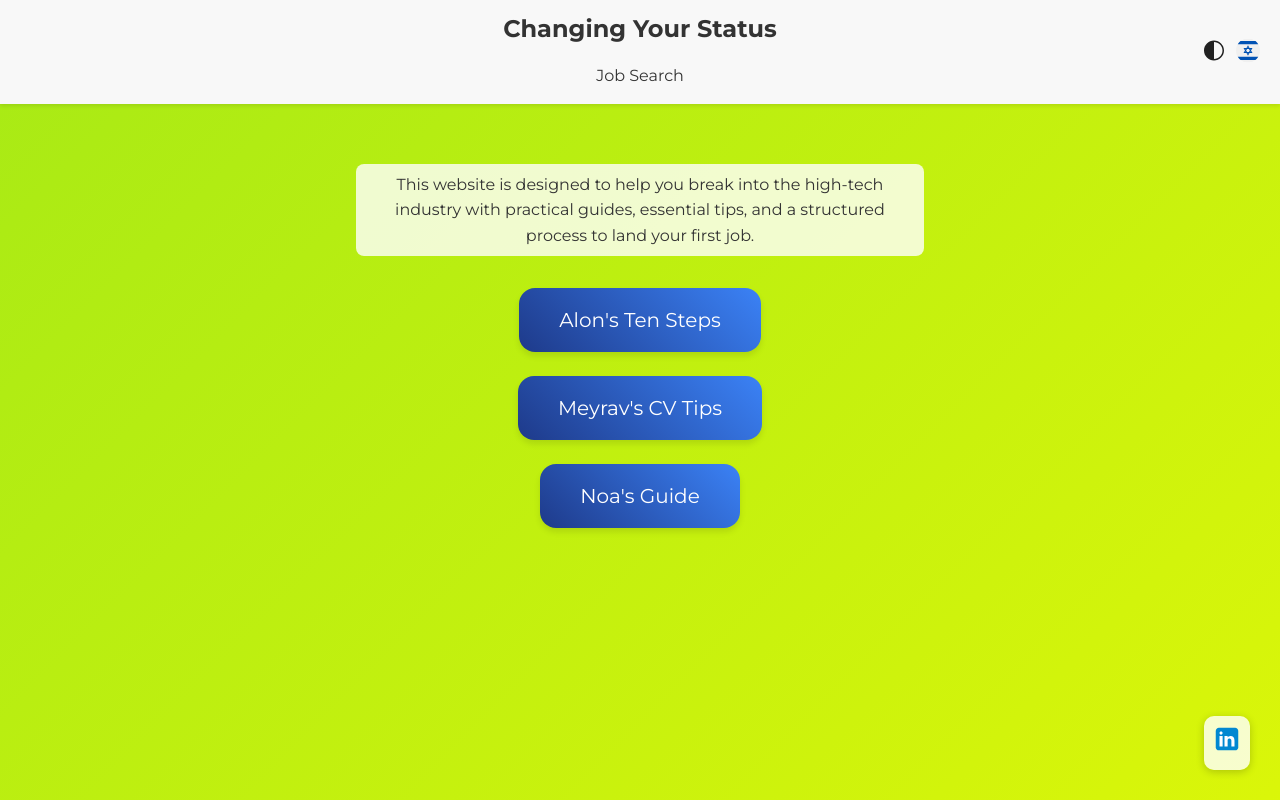
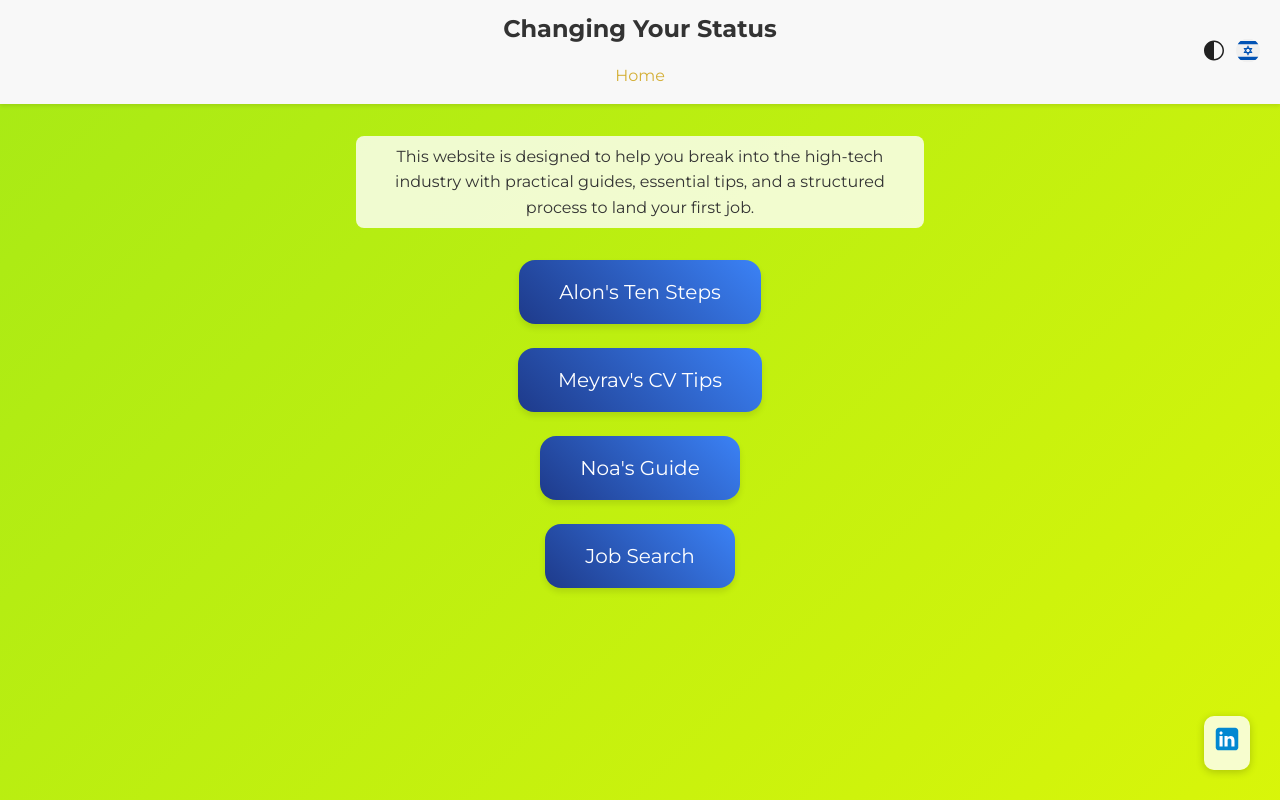
Before and after one commit to Shmuel-K/changing_status, a React (Create React App) app: page / in a window 1280 px wide. Shown: the top 800 px of the page. Built offline with nearby package versions, Linux system fonts and the light colour scheme.

Commit message:
Update website changes

```diff
--- a/src/components/Header.jsx
+++ b/src/components/Header.jsx
@@ -10,7 +10,7 @@ import './Header.css';
 const Header = () => {
   const location = useLocation();
   const isLandingPage = location.pathname === "/";
-  const isJobSearchPage = location.pathname === "/job-search";
+  // עבור הדפים בהם מציגים קישור יחיד (כמו במצבי CV Tips, Noa's Guide, Meet Meyrav)
   const isSingleLinkOnly =
     location.pathname.startsWith("/cv-tips") ||
     location.pathname.startsWith("/noa-guide") ||
@@ -64,21 +64,21 @@ const Header = () => {
       </div>
 
       {isLandingPage ? (
-        // בעמוד הבית – מציגים רק את קישור "Job Search"
+        // בעמוד הבית – מציגים רק קישור "Home" (ללא קישור ל־Job Search)
         <nav className="header-nav">
           <ul>
             <li>
               <Link
-                to="/job-search"
-                className={activePage === "/job-search" ? "active" : ""}
+                to="/"
+                className={activePage === "/" ? "active" : ""}
               >
-                Job Search
+                Home
               </Link>
             </li>
           </ul>
         </nav>
-      ) : (isJobSearchPage || isSingleLinkOnly) ? (
-        // בעמוד Job Search ובדפים של Meyrav's CV Tips, Noa's Guide, meet-meyrav – מציגים רק את קישור "Home"
+      ) : isSingleLinkOnly ? (
+        // בדפים כמו CV Tips, Noa's Guide, Meet Meyrav – מציגים רק קישור "Home"
         <nav className="header-nav">
           <ul>
             <li>
@@ -92,7 +92,7 @@ const Header = () => {
           </ul>
         </nav>
       ) : (
-        // בכל שאר העמודים – מציגים את התפריט המלא
+        // בכל שאר העמודים – מציגים את התפריט המלא ללא קישור "Job Search"
         <nav className="header-nav">
           <button className="menu-toggle" onClick={toggleMenu}>
             ☰
@@ -118,15 +118,6 @@ const Header = () => {
                 Home
               </Link>
             </li>
-            <li>
-              <Link
-                to="/job-search"
-                className={activePage === "/job-search" ? "active" : ''}
-                onClick={() => setIsOpen(false)}
-              >
-                Job Search
-              </Link>
-            </li>
           </ul>
         </nav>
       )}
--- a/src/components/JobSearch.css
+++ b/src/components/JobSearch.css
@@ -41,3 +41,21 @@
   padding: 8px;
   border-bottom: 1px solid #eee;
 }
+
+/* Media query for mobile devices */
+@media (max-width: 600px) {
+  .job-search form {
+    flex-direction: column;
+  }
+
+  .job-search input,
+  .job-search button {
+    width: 100%;
+    box-sizing: border-box;
+  }
+
+  .job-search button {
+    padding: 12px;
+    margin-top: 10px;
+  }
+}
--- a/src/components/JobSearch.jsx
+++ b/src/components/JobSearch.jsx
@@ -1,7 +1,7 @@
 // src/components/JobSearch.jsx
 import React, { useState } from 'react';
 import axios from 'axios';
-import './JobSearch.css'; // שמור את העיצוב הקיים
+import './JobSearch.css'; // שומר את העיצוב הקיים
 
 const JobSearch = () => {
   const [keyword, setKeyword] = useState('');
--- a/src/pages/LandingPage.jsx
+++ b/src/pages/LandingPage.jsx
@@ -12,13 +12,19 @@ const LandingPage = () => {
   const text = language === 'en' ? landingPageEn : landingPageHe;
 
   useEffect(() => {
-    document.body.style.overflow = 'hidden';
-    return () => { document.body.style.overflow = 'auto'; };
+    // הסרנו את overflow: hidden מהגוף כדי לאפשר גלילה במובייל
+    // אם חשוב לך לשמור על overflow: hidden במסכים גדולים, אפשר להוסיף בדיקה:
+    // if (window.innerWidth > 600) { document.body.style.overflow = 'hidden'; }
+
+    return () => {
+      document.body.style.overflow = 'auto';
+    };
   }, []);
 
   const handleAlonClick = () => { navigate('/page/1'); };
   const handleMeyravClick = () => { navigate('/meet-meyrav'); };
   const handleNoaClick = () => { navigate('/noa-guide'); };
+  const handleJobSearchClick = () => { navigate('/job-search'); };
 
   return (
     <motion.div
@@ -27,33 +33,69 @@ const LandingPage = () => {
       exit={{ opacity: 0 }}
       transition={{ duration: 0.5 }}
       className="relative animated-gradient"
-      style={{ paddingTop: '60px', minHeight: 'calc(100vh - 60px)' }}
+      style={{
+        // מאפשרים גובה מלא וגלילה חופשית
+        minHeight: '100vh',
+        overflow: 'auto',
+        position: 'relative',
+      }}
     >
+      {/* שכבת רקע שקופה */}
       <div className="absolute inset-0 bg-black bg-opacity-40"></div>
-      <div className="relative z-10 flex flex-col items-center justify-center min-h-full">
-        <div className="landing-bubble bg-white bg-opacity-80 p-6 rounded-lg shadow-lg">
+
+      {/* תוכן העמוד */}
+      <div
+        className="relative z-10 flex flex-col items-center justify-center"
+        style={{
+          minHeight: '100vh',
+          padding: '2rem 1rem',
+        }}
+      >
+        {/* בועה עם טקסט הסבר */}
+        <div className="landing-bubble bg-white bg-opacity-80 p-6 rounded-lg shadow-lg max-w-md">
           <p className="text-bg shadow-md text-lg leading-relaxed">
             {text.description}
           </p>
         </div>
 
+        {/* כפתורים */}
         <div
           style={{
             display: 'flex',
             flexDirection: 'column',
             alignItems: 'center',
             gap: '1.5rem',
-            marginTop: '2rem'
+            marginTop: '2rem',
           }}
         >
-          <button onClick={handleAlonClick} className="alon-button" aria-label={text.alonButton}>
+          <button
+            onClick={handleAlonClick}
+            className="alon-button"
+            aria-label={text.alonButton}
+          >
             {text.alonButton}
           </button>
-          <button onClick={handleMeyravClick} className="alon-button" aria-label={text.meyravButton}>
+          <button
+            onClick={handleMeyravClick}
+            className="alon-button"
+            aria-label={text.meyravButton}
+          >
             {text.meyravButton}
           </button>
-          <button onClick={handleNoaClick} className="alon-button" aria-label={text.noaButton}>
+          <button
+            onClick={handleNoaClick}
+            className="alon-button"
+            aria-label={text.noaButton}
+          >
             {text.noaButton}
+          </button>
+          {/* כפתור Job Search */}
+          <button
+            onClick={handleJobSearchClick}
+            className="alon-button"
+            aria-label="Job Search"
+          >
+            Job Search
           </button>
         </div>
       </div>
```
